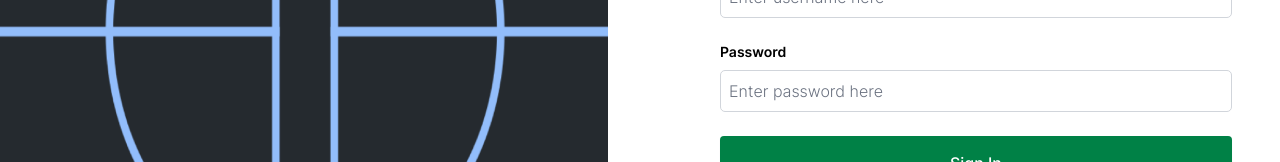
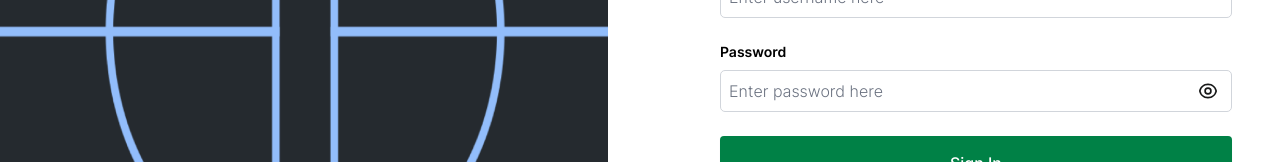
Before and after one commit to Oyinkansolight/smk, a Next.js app: page /auth/admin in a window 1280 px wide. Shown: the part 368-530 px from the top of the page. Built offline with nearby package versions, Linux system fonts and the light colour scheme.

Commit message:
fix: routes + password input

```diff
--- a/app/auth/admin/page.tsx
+++ b/app/auth/admin/page.tsx
@@ -73,6 +73,7 @@ export default function AdminAuth() {
                       placeholder='Enter password here'
                       label='Password'
                       name='password'
+                      type='password'
                       register={register}
                     />
 
--- a/app/auth/user/page.tsx
+++ b/app/auth/user/page.tsx
@@ -11,8 +11,8 @@ import { BaseInput, Checkbox } from '@/components/input';
 import Layout from '@/components/layout/Layout';
 import PrimaryLink from '@/components/links/PrimaryLink';
 
+import ROUTES from '@/constant/routes';
 import { SignInParams, useSignIn } from '@/server/auth';
-import ROUTES from '@/constant/routes';
 
 export default function StudentAuth() {
   const { register, handleSubmit } = useForm<SignInParams, unknown>({
@@ -60,6 +60,7 @@ export default function StudentAuth() {
                     placeholder='Enter password here'
                     label='Password'
                     name='password'
+                    type='password'
                     register={register}
                   />
 
```
